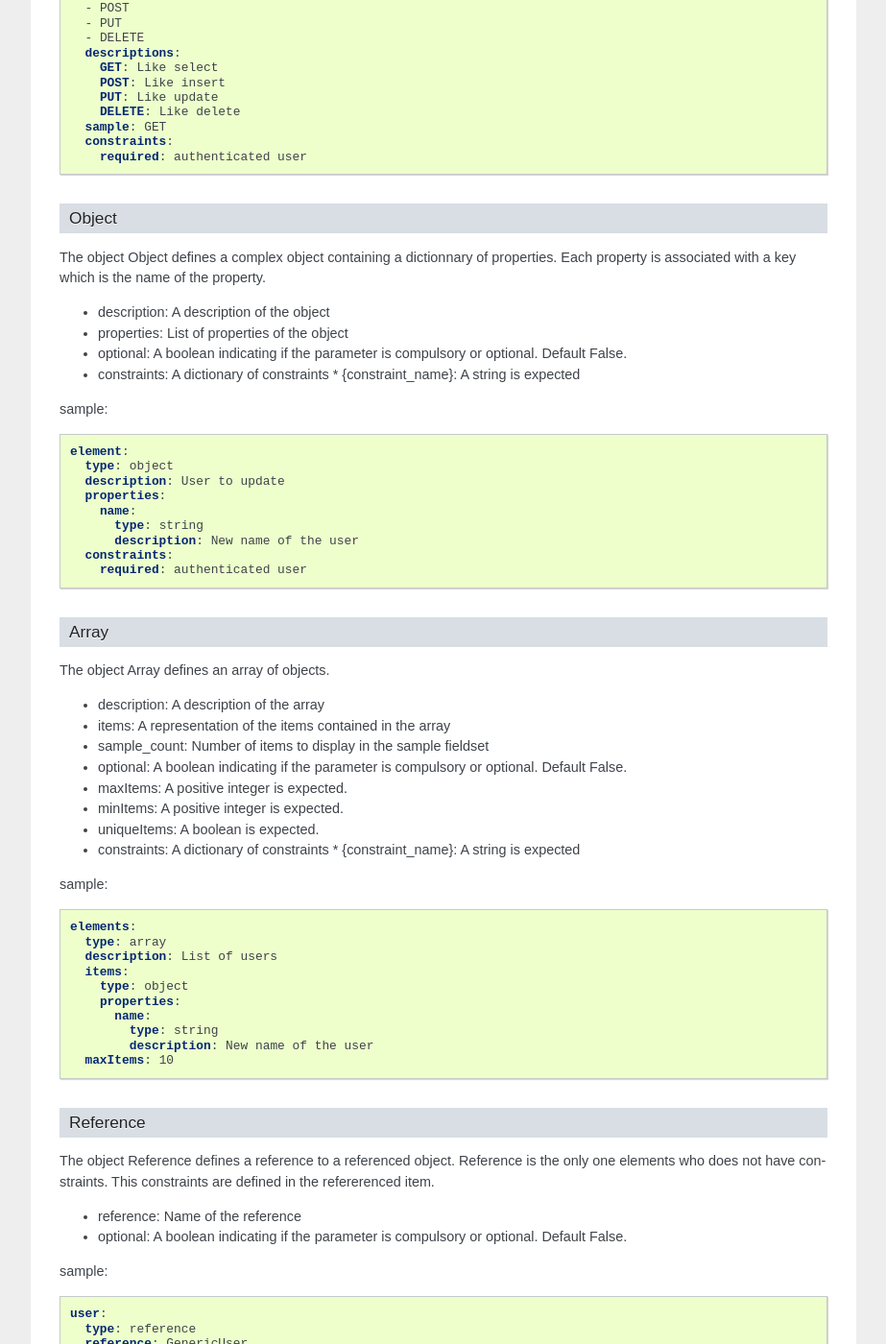
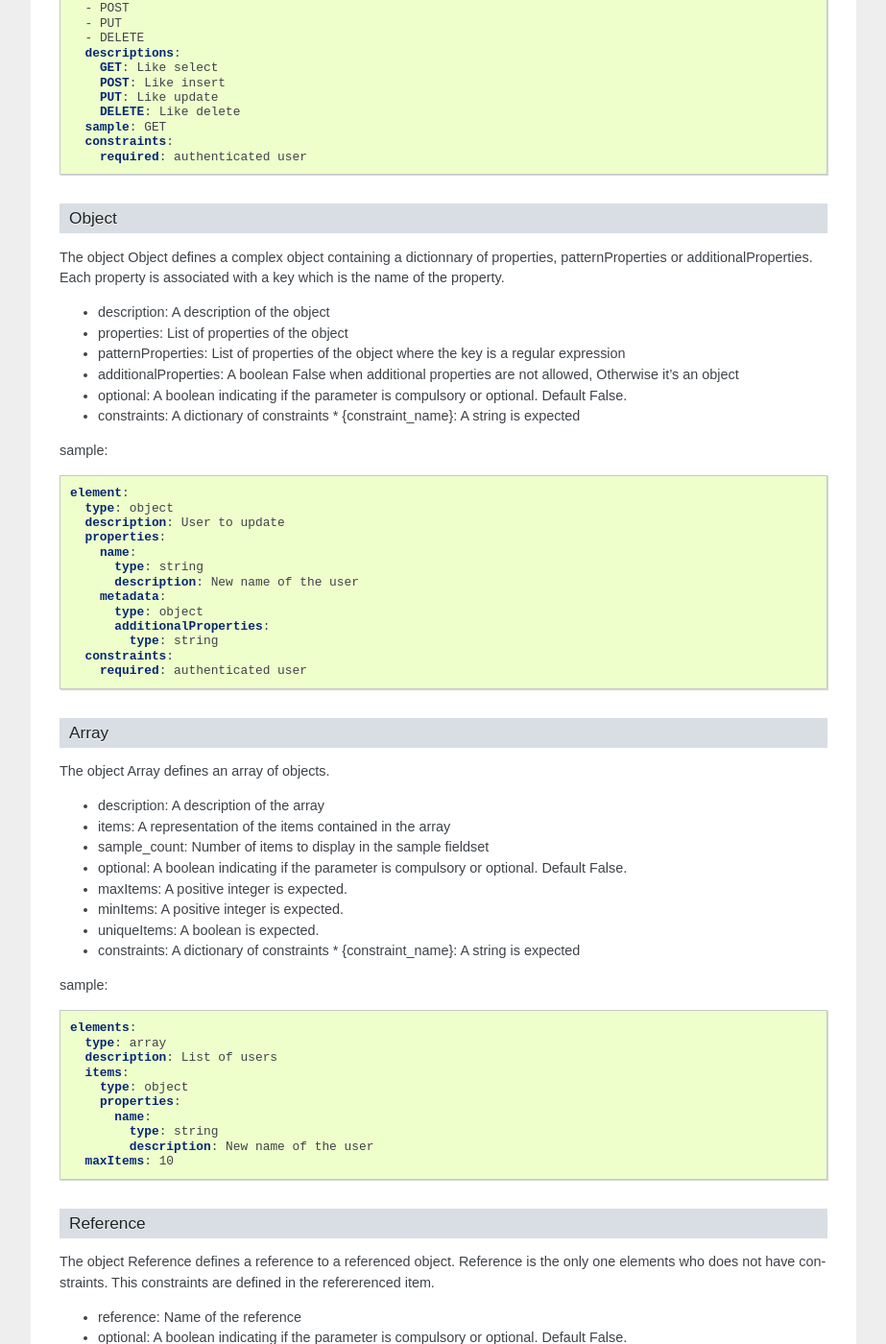
Before and after one commit to SolutionsCloud/apidoc, a Sphinx documentation site: the page built from docs/source/source.rst, in a window 1280 px wide and 1400 px high, scrolled down 10048 px. Shown: the whole window at 96% size, without its empty margins (198-1121 px from the left). Built offline with Sphinx 7.4.7, drawn with Linux system fonts in a browser that asks for light colours; some of the changed text lies outside the part shown.

Commit message:
Issue #21: Add documentation about patternProperties and additionalProperties

```diff
--- a/docs/source/source.rst
+++ b/docs/source/source.rst
@@ -596,10 +596,12 @@ sample:
 Object
 ^^^^^^
 
-The object Object defines a complex object containing a dictionnary of properties. Each property is associated with a key which is the name of the property.
+The object Object defines a complex object containing a dictionnary of properties, patternProperties or additionalProperties. Each property is associated with a key which is the name of the property.
 
 * description: A description of the object
 * properties: List of properties of the object
+* patternProperties: List of properties of the object where the key is a regular expression
+* additionalProperties: A boolean False when additional properties are not allowed, Otherwise it's an object
 * optional: A boolean indicating if the parameter is compulsory or optional. Default False.
 * constraints: A dictionary of constraints
   * {constraint_name}: A string is expected
@@ -615,6 +617,10 @@ sample:
         name:
           type: string
           description: New name of the user
+        metadata:
+          type: object
+          additionalProperties:
+            type: string
       constraints:
         required: authenticated user
 
@@ -665,10 +671,11 @@ sample:
       type: reference
       reference: GenericUser
 
-Dynamic
-^^^^^^^
+Dynamic (deprecated)
+^^^^^^^^^^^^^^^^^^^^
 
 The object Dynamic defines a special object where the key, which must be a string, is dynamic.
+You should use object with additionalProperties instead of this dynamic element.
 
 * description: A description of the array
 * items: A representation of the items contained in the object
```
